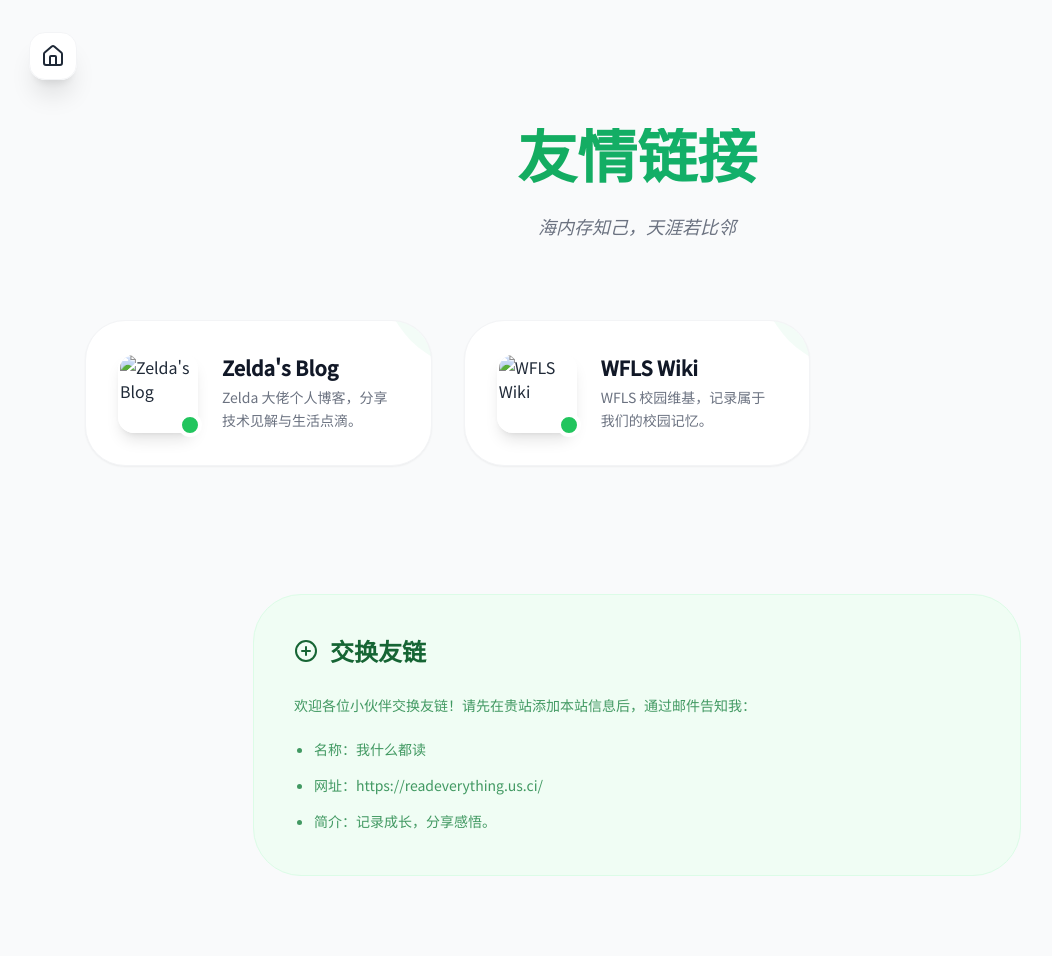
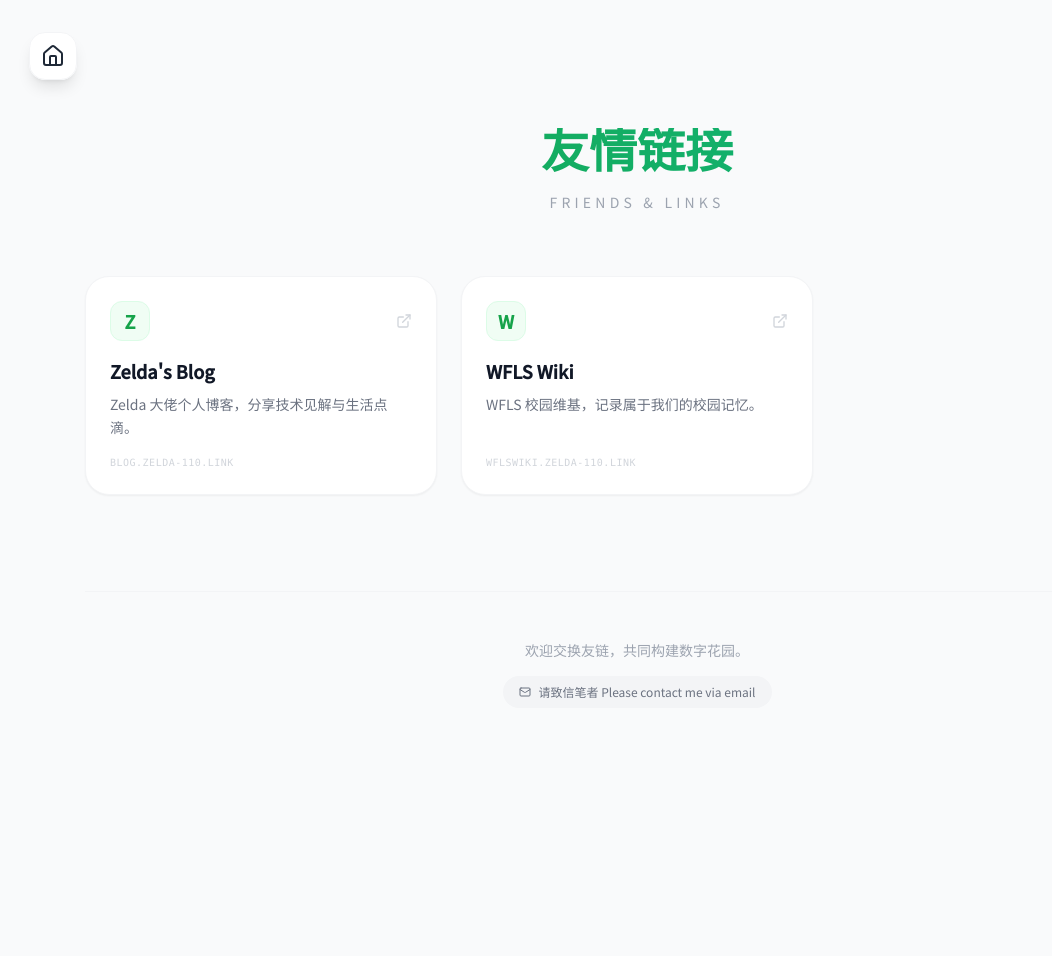
Before and after one commit to whydoIneedaname-cyber/whydoIneedaname-cyber.github.io, a Jekyll site: the page built from friends.md, in a window 1280 px wide. Shown: the whole page, without its empty margins (3-1055 px from the left). Built offline with Jekyll 4.4.1, drawn with Linux system fonts in a browser that asks for light colours; nearby versions of some CDN libraries; after the commit the page ends 900 px from its top, so only the background shows below that.

Commit message:
Update friends.html

```diff
--- a/_layouts/friends.html
+++ b/_layouts/friends.html
@@ -11,59 +11,53 @@
         @import url('https://fonts.googleapis.com/css2?family=Noto+Serif+SC:wght@700;900&family=Noto+Sans+SC:wght@400;500&display=swap');
         body { font-family: 'Noto Sans SC', sans-serif; transition: all 0.3s ease; }
         h1 { font-family: 'Noto Serif SC', serif; }
-        .friend-card { transition: all 0.4s cubic-bezier(0.175, 0.885, 0.32, 1.275); }
-        .friend-card:hover { transform: translateY(-10px); }
+        .friend-card { transition: all 0.3s cubic-bezier(0.4, 0, 0.2, 1); }
+        .friend-card:hover { transform: scale(1.02); }
     </style>
 </head>
 <body class="bg-gray-50 dark:bg-gray-900 text-gray-800 dark:text-gray-100 antialiased">
 
-    <!-- 返回首页按钮 -->
-    <a href="{{ '/' | relative_url }}" class="fixed top-8 left-8 z-50 flex items-center justify-center w-12 h-12 bg-white/90 dark:bg-gray-800/90 backdrop-blur-md rounded-2xl shadow-xl border border-gray-100 dark:border-gray-700 hover:text-green-600 transition-all group">
+    <!-- 返回首页 -->
+    <a href="{{ '/' | relative_url }}" class="fixed top-8 left-8 z-50 flex items-center justify-center w-12 h-12 bg-white/90 dark:bg-gray-800/90 backdrop-blur-md rounded-2xl shadow-lg border border-gray-100 dark:border-gray-700 hover:text-green-600 transition-all">
         <i data-lucide="home" class="w-6 h-6"></i>
     </a>
 
     <div class="max-w-6xl mx-auto px-6 pt-32 pb-20">
-        <header class="text-center mb-20">
-            <h1 class="text-5xl md:text-6xl font-black mb-6 bg-gradient-to-r from-green-600 to-emerald-500 bg-clip-text text-transparent">友情链接</h1>
-            <p class="text-gray-500 dark:text-gray-400 text-lg italic">海内存知己，天涯若比邻</p>
+        <header class="text-center mb-16">
+            <h1 class="text-5xl font-black mb-4 bg-gradient-to-r from-green-600 to-emerald-500 bg-clip-text text-transparent">友情链接</h1>
+            <p class="text-gray-400 dark:text-gray-500 text-sm tracking-[0.3em] uppercase">Friends & Links</p>
         </header>
 
-        <!-- 友链网格 -->
-        <div class="grid grid-cols-1 md:grid-cols-2 lg:grid-cols-3 gap-8">
+        <!-- 极简卡片网格 -->
+        <div class="grid grid-cols-1 md:grid-cols-2 lg:grid-cols-3 gap-6">
             {% for friend in site.data.friends %}
-            <a href="{{ friend.url }}" target="_blank" class="friend-card group relative bg-white dark:bg-gray-800 p-8 rounded-[2.5rem] shadow-sm border border-gray-100 dark:border-gray-700 flex items-center gap-6 overflow-hidden">
-                <!-- 背景装饰线 -->
-                <div class="absolute top-0 right-0 w-24 h-24 bg-green-500/5 rounded-bl-full translate-x-12 -translate-y-12 group-hover:translate-x-8 group-hover:-translate-y-8 transition-transform"></div>
-
-                <!-- 头像 -->
-                <div class="relative shrink-0">
-                    <img src="{{ friend.avatar }}" alt="{{ friend.name }}" class="w-20 h-20 rounded-2xl object-cover shadow-lg border-2 border-white dark:border-gray-700">
-                    <div class="absolute -bottom-1 -right-1 w-6 h-6 bg-green-500 border-4 border-white dark:border-gray-800 rounded-full"></div>
+            <a href="{{ friend.url }}" target="_blank" class="friend-card group bg-white dark:bg-gray-800 p-6 rounded-3xl shadow-sm border border-gray-100 dark:border-gray-700 flex flex-col justify-between hover:border-green-500/50 hover:shadow-xl hover:shadow-green-500/5 transition-all">
+                <div>
+                    <div class="flex items-center justify-between mb-4">
+                        <!-- 用网站首字母代替头像 -->
+                        <div class="w-10 h-10 rounded-xl bg-green-50 dark:bg-green-900/30 text-green-600 dark:text-green-400 flex items-center justify-center font-bold text-lg border border-green-100 dark:border-green-800">
+                            {{ friend.name | slice: 0 | upcase }}
+                        </div>
+                        <i data-lucide="external-link" class="w-4 h-4 text-gray-300 group-hover:text-green-500 transition-colors"></i>
+                    </div>
+                    <h3 class="text-lg font-bold text-gray-900 dark:text-white mb-2 group-hover:text-green-600 transition-colors">{{ friend.name }}</h3>
+                    <p class="text-sm text-gray-500 dark:text-gray-400 line-clamp-2 leading-relaxed mb-4">{{ friend.bio }}</p>
                 </div>
-
-                <!-- 信息 -->
-                <div class="flex-1 min-w-0">
-                    <h3 class="text-xl font-bold text-gray-900 dark:text-white mb-1 truncate group-hover:text-green-600 transition-colors">{{ friend.name }}</h3>
-                    <p class="text-sm text-gray-500 dark:text-gray-400 line-clamp-2 leading-relaxed">{{ friend.bio }}</p>
+                <div class="text-[10px] text-gray-300 dark:text-gray-600 truncate font-mono uppercase tracking-wider">
+                    {{ friend.url | replace: 'https://', '' | replace: 'http://', '' }}
                 </div>
             </a>
             {% endfor %}
         </div>
 
-        <!-- 申请说明 -->
-        <section class="mt-32 max-w-3xl mx-auto p-10 bg-green-50 dark:bg-green-900/20 rounded-[3rem] border border-green-100 dark:border-green-800/30">
-            <h2 class="text-2xl font-bold text-green-800 dark:text-green-400 mb-6 flex items-center gap-3">
-                <i data-lucide="plus-circle"></i> 交换友链
-            </h2>
-            <div class="prose dark:prose-invert text-green-700/80 dark:text-green-400/80 text-sm leading-loose">
-                <p>欢迎各位小伙伴交换友链！请先在贵站添加本站信息后，通过邮件告知我：</p>
-                <ul class="list-disc pl-5 space-y-2 mt-4">
-                    <li>名称：我什么都读</li>
-                    <li>网址：https://readeverything.us.ci/</li>
-                    <li>简介：记录成长，分享感悟。</li>
-                </ul>
+        <!-- 底部说明 -->
+        <footer class="mt-24 pt-12 border-t border-gray-100 dark:border-gray-800 text-center">
+            <p class="text-gray-400 text-sm mb-4">欢迎交换友链，共同构建数字花园。</p>
+            <div class="inline-flex items-center gap-2 px-4 py-2 bg-gray-100 dark:bg-gray-800 rounded-full text-xs text-gray-500 dark:text-gray-400">
+                <i data-lucide="mail" class="w-3 h-3"></i>
+                <span>请致信笔者 Please contact me via email</span>
             </div>
-        </section>
+        </footer>
     </div>
 
     <script>
```
